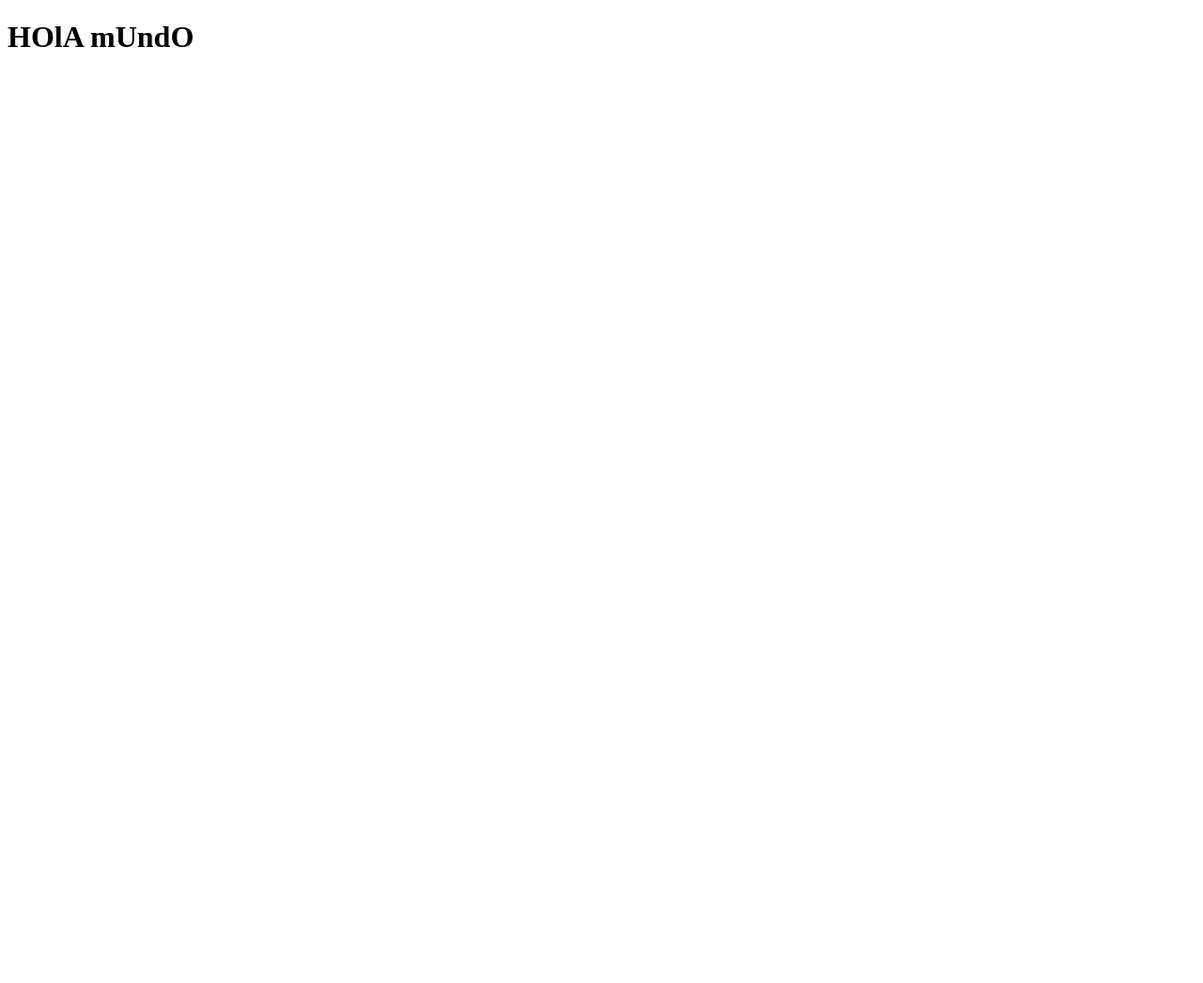
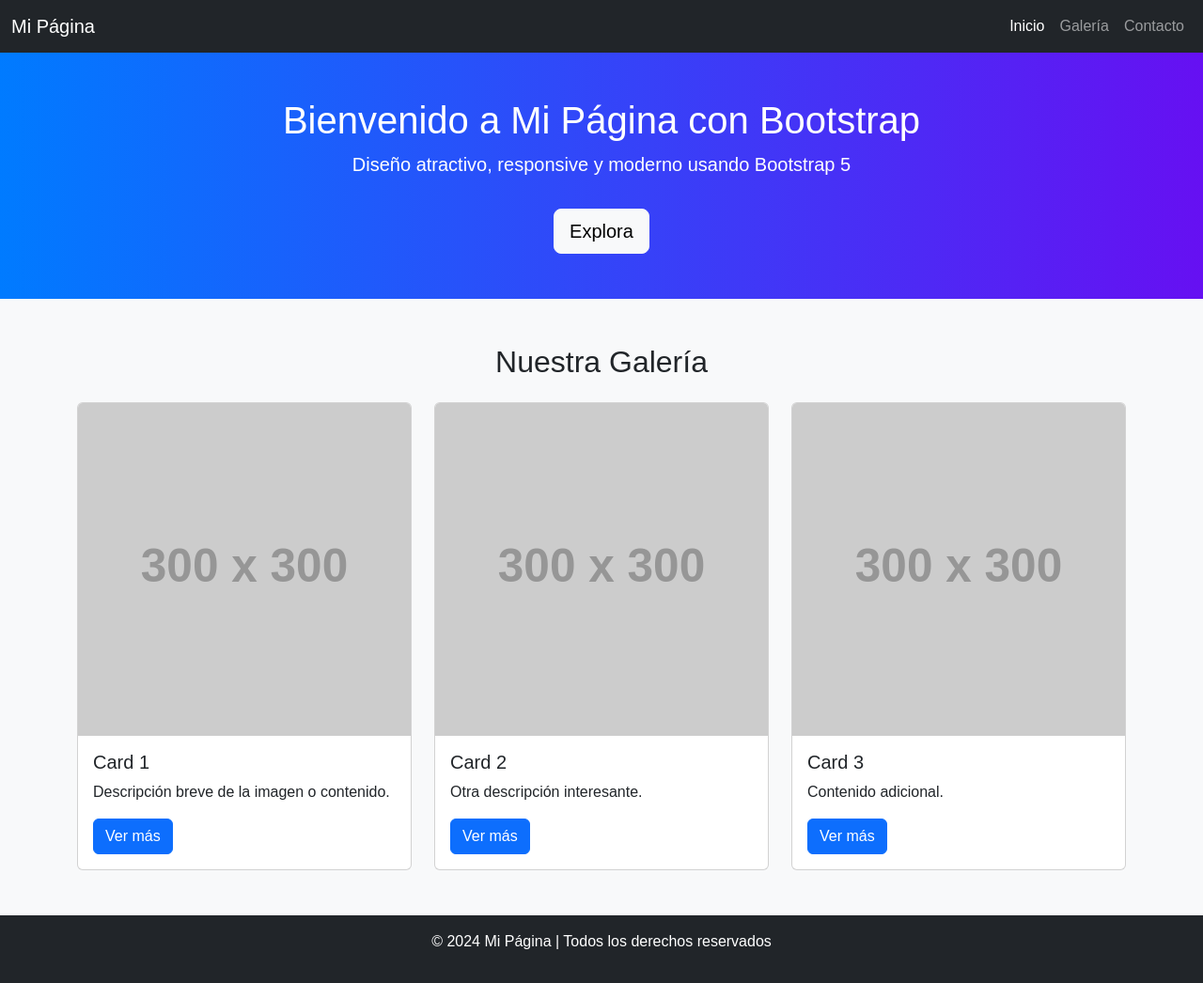
Before and after one commit to WJpe901/index, a plain HTML site: page index.html in a window 1280 px wide. Shown: the whole page at 94% size. Before the commit the page ends 800 px from the top, so only its background shows below. Drawn offline with nearby package versions, Linux system fonts and the light colour scheme; placeholder pictures from the web are drawn by us.

Commit message:
bootstrap5

```diff
--- /dev/null
+++ b/css/styles.css
@@ -0,0 +1,17 @@
+/* Estilo personalizado */
+body {
+    font-family: 'Arial', sans-serif;
+    background-color: #f8f9fa;
+}
+
+header {
+    background-image: linear-gradient(to right, #007bff, #6610f2);
+}
+
+.card {
+    transition: transform 0.2s;
+}
+
+.card:hover {
+    transform: scale(1.05);
+}
--- a/index.html
+++ b/index.html
@@ -1,13 +1,96 @@
 <!DOCTYPE html>
 <html lang="en">
+
 <head>
     <meta charset="UTF-8">
     <meta name="viewport" content="width=device-width, initial-scale=1.0">
-    <title>Hola</title>
+    <title>Página Bonita con Bootstrap 5</title>
+
+    <!-- Bootstrap CSS -->
+    <link href="https://cdn.jsdelivr.net/npm/bootstrap@5.3.0/dist/css/bootstrap.min.css" rel="stylesheet">
+
+    <!-- Custom CSS -->
+    <link rel="stylesheet" href="css/styles.css">
 </head>
+
 <body>
+    <!-- Navbar -->
+    <nav class="navbar navbar-expand-lg navbar-dark bg-dark">
+        <div class="container-fluid">
+            <a class="navbar-brand" href="#">Mi Página</a>
+            <button class="navbar-toggler" type="button" data-bs-toggle="collapse" data-bs-target="#navbarNav" aria-controls="navbarNav" aria-expanded="false" aria-label="Toggle navigation">
+                <span class="navbar-toggler-icon"></span>
+            </button>
+            <div class="collapse navbar-collapse" id="navbarNav">
+                <ul class="navbar-nav ms-auto">
+                    <li class="nav-item">
+                        <a class="nav-link active" aria-current="page" href="#">Inicio</a>
+                    </li>
+                    <li class="nav-item">
+                        <a class="nav-link" href="#galeria">Galería</a>
+                    </li>
+                    <li class="nav-item">
+                        <a class="nav-link" href="#footer">Contacto</a>
+                    </li>
+                </ul>
+            </div>
+        </div>
+    </nav>
 
-    <h1>HOlA mUndO</h1>
+    <!-- Hero Section -->
+    <header class="bg-primary text-white text-center py-5">
+        <h1>Bienvenido a Mi Página con Bootstrap</h1>
+        <p class="lead">Diseño atractivo, responsive y moderno usando Bootstrap 5</p>
+        <a href="#galeria" class="btn btn-light btn-lg mt-3">Explora</a>
+    </header>
 
+    <!-- Galería de Cards -->
+    <section id="galeria" class="container my-5">
+        <h2 class="text-center mb-4">Nuestra Galería</h2>
+        <div class="row g-4">
+            <div class="col-md-4">
+                <div class="card">
+                    <img src="https://via.placeholder.com/300" class="card-img-top" alt="Imagen 1">
+                    <div class="card-body">
+                        <h5 class="card-title">Card 1</h5>
+                        <p class="card-text">Descripción breve de la imagen o contenido.</p>
+                        <a href="#" class="btn btn-primary">Ver más</a>
+                    </div>
+                </div>
+            </div>
+            <div class="col-md-4">
+                <div class="card">
+                    <img src="https://via.placeholder.com/300" class="card-img-top" alt="Imagen 2">
+                    <div class="card-body">
+                        <h5 class="card-title">Card 2</h5>
+                        <p class="card-text">Otra descripción interesante.</p>
+                        <a href="#" class="btn btn-primary">Ver más</a>
+                    </div>
+                </div>
+            </div>
+            <div class="col-md-4">
+                <div class="card">
+                    <img src="https://via.placeholder.com/300" class="card-img-top" alt="Imagen 3">
+                    <div class="card-body">
+                        <h5 class="card-title">Card 3</h5>
+                        <p class="card-text">Contenido adicional.</p>
+                        <a href="#" class="btn btn-primary">Ver más</a>
+                    </div>
+                </div>
+            </div>
+        </div>
+    </section>
+
+    <!-- Footer -->
+    <footer id="footer" class="bg-dark text-white text-center py-3">
+        <p>&copy; 2024 Mi Página | Todos los derechos reservados</p>
+    </footer>
+
+    <!-- Bootstrap JS -->
+    <script src="https://cdn.jsdelivr.net/npm/bootstrap@5.3.0/dist/js/bootstrap.bundle.min.js"></script>
+
+    <!-- Custom JS -->
+    <script src="js/scripts.js"></script>
 </body>
+
 </html>
--- /dev/null
+++ b/js/scripts.js
@@ -0,0 +1,2 @@
+// Mensaje en consola para confirmar que el JS está cargado
+console.log("Página cargada correctamente.");
```
